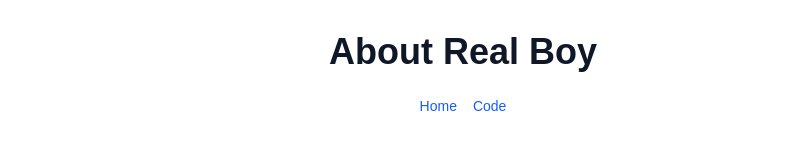
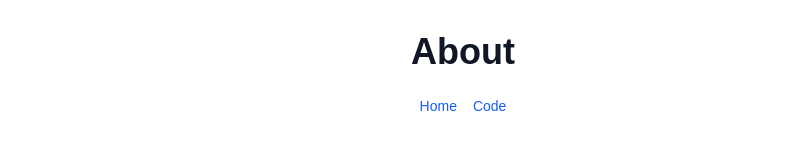
Before and after one commit to henry-dowling/synthfuzz, a Next.js app in the folder frontend/: page /about in a window 1280 px wide. Shown: the top 160 px of the page, without its empty margins (177-971 px from the left). Built offline with nearby package versions, Linux system fonts and the light colour scheme.

Commit message:
simpler header for about page

```diff
--- a/frontend/src/app/about/page.tsx
+++ b/frontend/src/app/about/page.tsx
@@ -10,7 +10,7 @@ export default function About() {
         {/* Header */}
         <header className="text-center mb-12">
           <h1 className="text-4xl font-bold mb-6">
-            About Real Boy
+            About
           </h1>
           <div className="flex justify-center space-x-4 text-sm">
             <Link href="/" className="text-blue-600 hover:underline">Home</Link>
```
